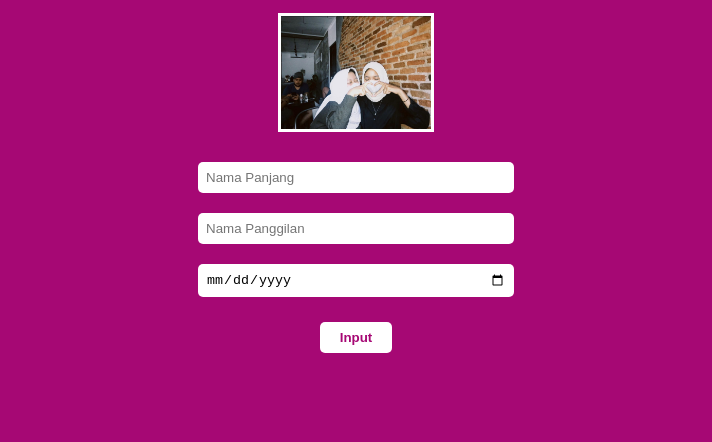
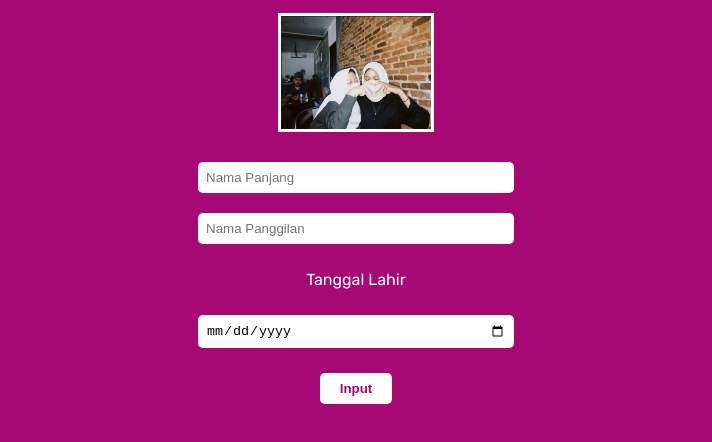
Before and after one commit to mirdhadhea/DivaAprila, a plain HTML site: page index.html in a window 1280 px wide. Shown: the part 170-612 px from the top of the page, without its empty margins (284-996 px from the left). Drawn offline with Linux system fonts and the light colour scheme.

Commit message:
Update index.html

```diff
--- a/index.html
+++ b/index.html
@@ -83,6 +83,7 @@
     <div>
         <input id="nama-panjang" placeholder="Nama Panjang"><br>
         <input id="nama-panggilan" placeholder="Nama Panggilan"><br>
+        <p>Tanggal Lahir</p>
         <input type="date" id="tanggal"><br>
         <button onclick="validasi()">Input</button>
     </div>
```
